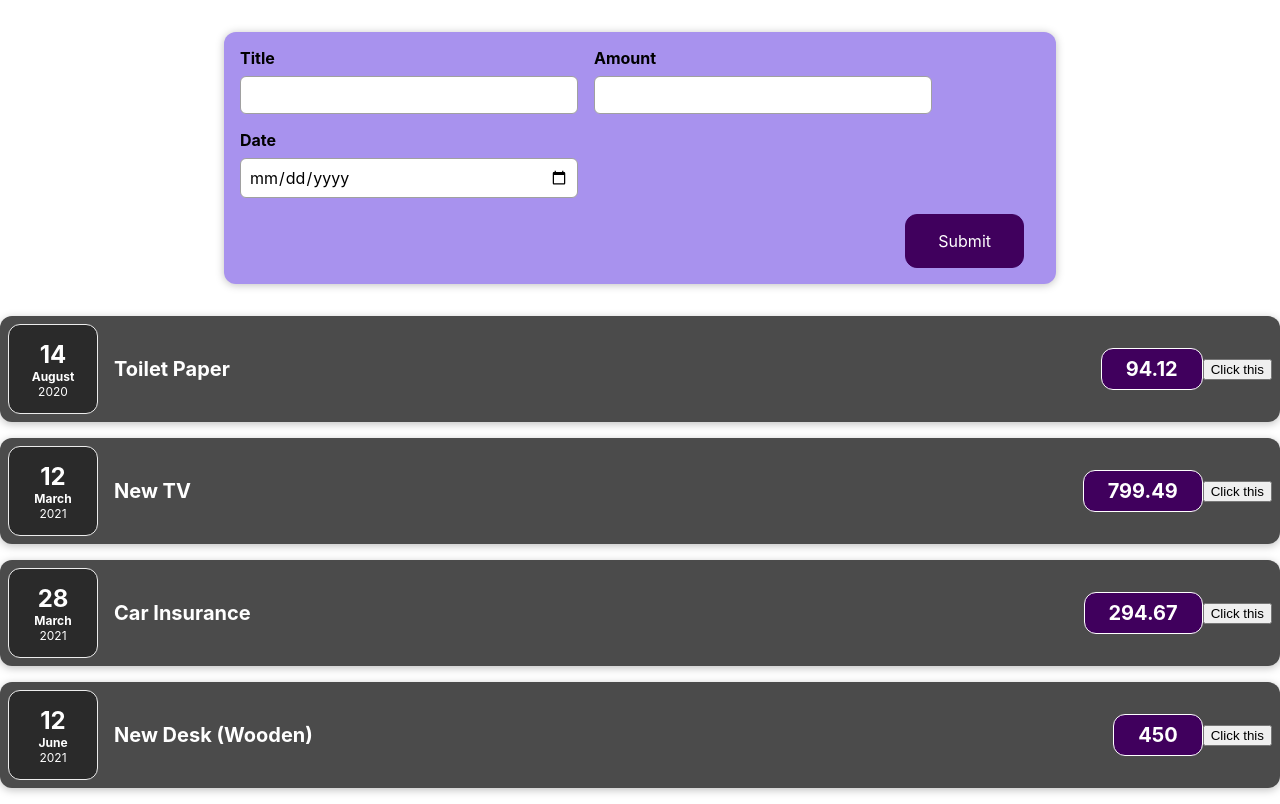
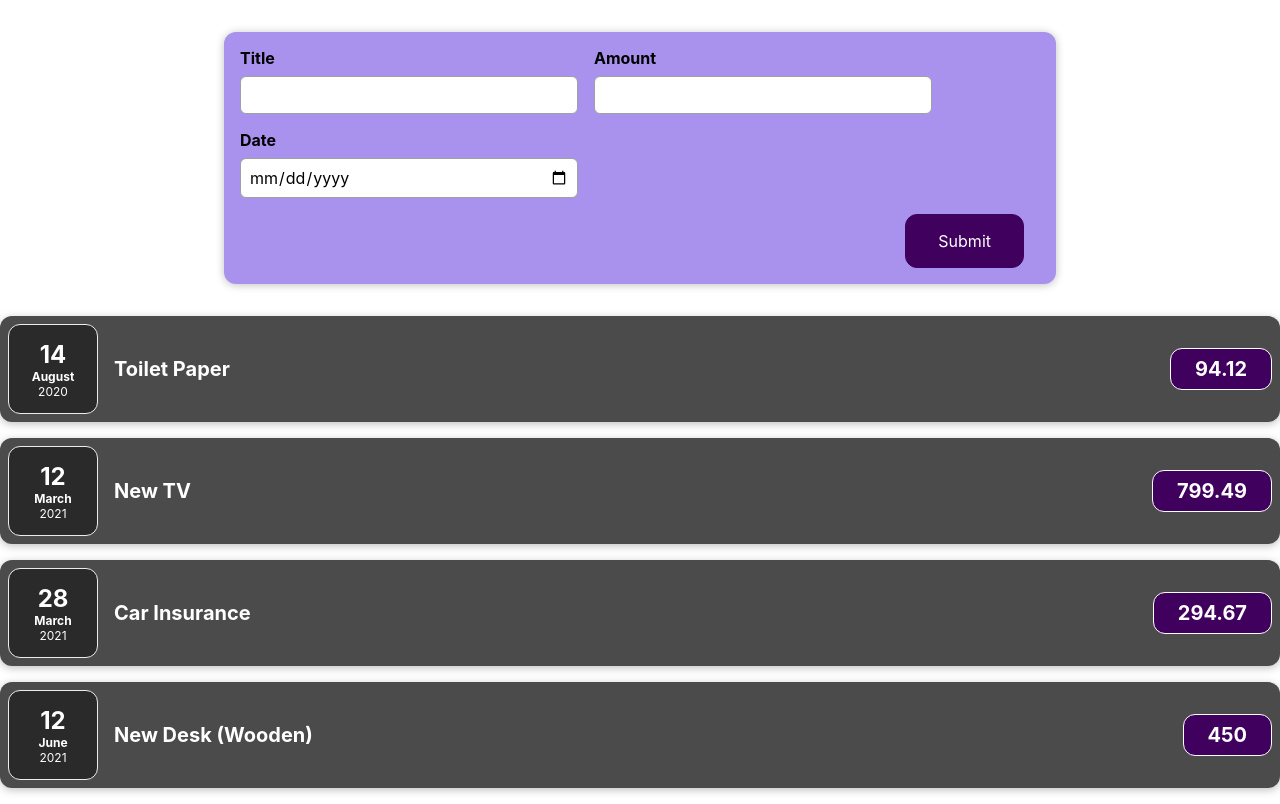
Before and after one commit to sipsilv/React-tutorials, a React (Create React App) app in the folder react-app/: page / in a window 1280 px wide. Built offline with nearby package versions, Linux system fonts and the light colour scheme.

Commit message:
it wasnt working coz u were dumb

```diff
--- a/react-app/src/App.js
+++ b/react-app/src/App.js
@@ -2,9 +2,10 @@ import ExpenseItem from "./components/Expenses/ExpenseItem";
 import Card from "./components/UI/Card";
 import Expenses from "./components/Expenses/Expenses";
 import NewExpenses from "./components/NewExpenses/NewExpenses";
+import { useState } from "react";
 
 function App() {
-  const expenses = [
+  const dummyExpenses = [
     {
       id: "e1",
       title: "Toilet Paper",
@@ -25,9 +26,15 @@ function App() {
       date: new Date(2021, 5, 12),
     },
   ];
+
+  const [expenses, setExpenses] = useState(dummyExpenses);
+
   const addExpenseHandler = (expense) => {
-    console.log("in app.js");
-    console.log(expense);
+    setExpenses((prevState) => {
+      console.log(expense);
+
+      return [expense, ...prevState];
+    });
   };
   return (
     <div>
--- a/react-app/src/components/Expenses/ExpenseItem.js
+++ b/react-app/src/components/Expenses/ExpenseItem.js
@@ -5,22 +5,14 @@ import { useState } from "react";
 import ExpenseDate from "./ExpenseDate";
 
 function ExpenseItem(props) {
-  let [title, setTitle] = useState(props.title);
-  const clickHandler = () => {
-    let newTitle = prompt("Enter new title");
-    setTitle(newTitle);
-    console.log("updated");
-  };
   return (
     <>
       <div className="expense-item">
         <ExpenseDate props={props} />
         <div className="expense-item__description">
-          <h2>{title}</h2>
+          <h2>{props.title}</h2>
           <div className="expense-item__price"> {props.amount} </div>
         </div>
-
-        <button onClick={clickHandler}>{"Click this"}</button>
       </div>
     </>
   );
--- a/react-app/src/components/NewExpenses/NewExpenseForm.js
+++ b/react-app/src/components/NewExpenses/NewExpenseForm.js
@@ -38,10 +38,12 @@ export default function NewExpenseForm(props) {
       date: new Date(EnteredDate),
     };
     props.onSaveNewExpenses(newExpense);
+
     setEnteredAmount("");
     setEnteredDate("");
     setEnteredTitle("");
-    console.log(newExpense);
+
+    //console.log(newExpense);
   };
   return (
     <form onSubmit={formSubmitHandler}>
```
